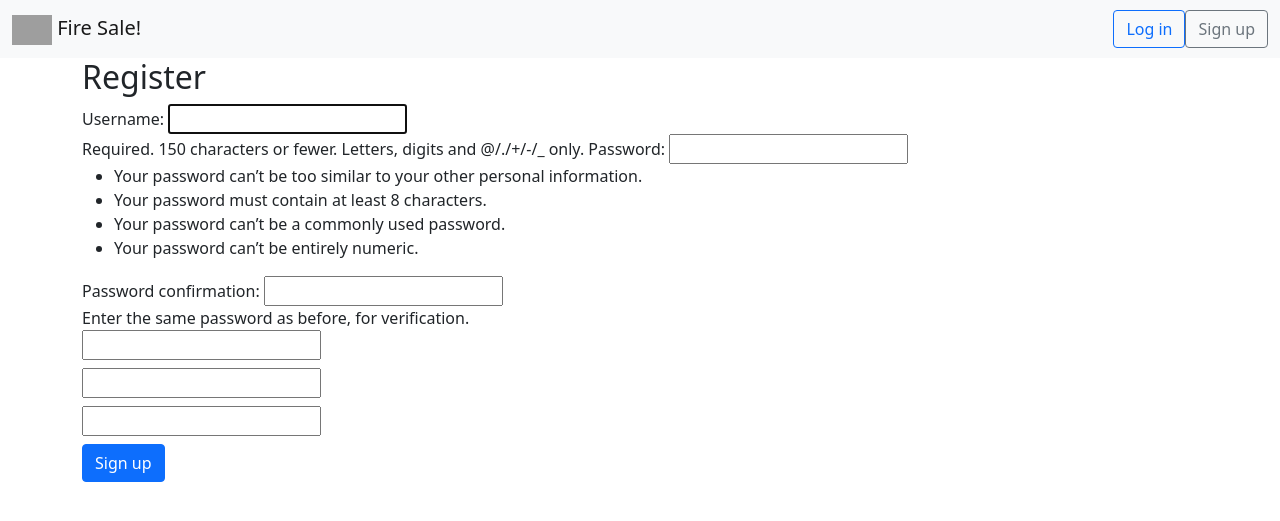
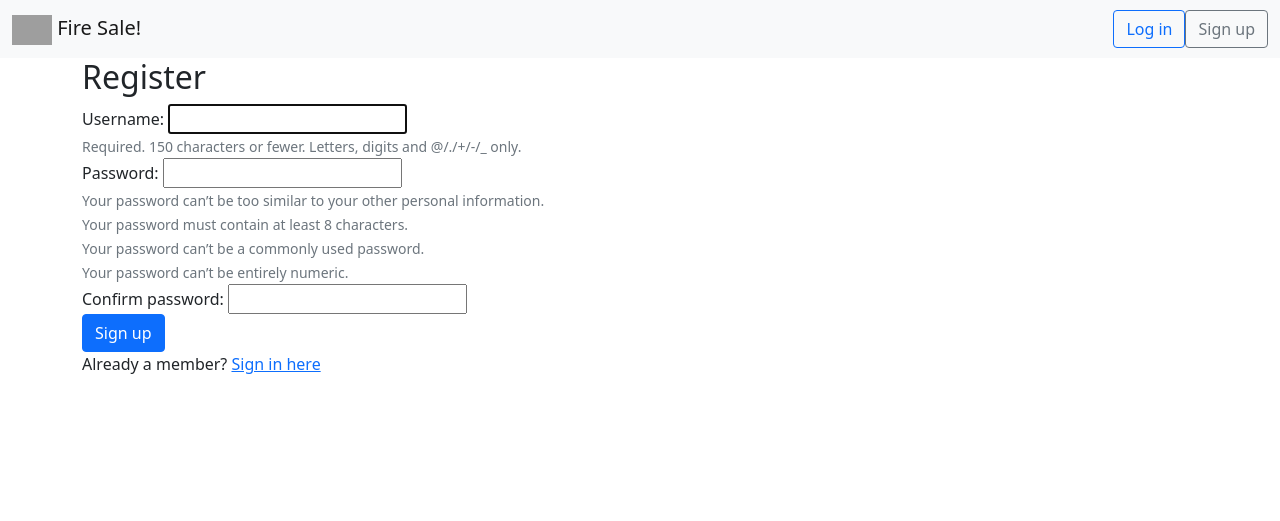
Before and after one commit to ElvarThorS/T-220-VLN2, a Django app: page /register/ in a window 1280 px wide. Shown: the top 521 px of the page. Run offline with Django 4.2, Linux system fonts and the light colour scheme; grey boxes are pictures that could not be loaded.

Commit message:
Made login and register prettier

```diff
--- a/fire_sale/firesale/views.py
+++ b/fire_sale/firesale/views.py
@@ -1,7 +1,6 @@
 from django.contrib.auth.decorators import login_required
 from django.contrib.auth.forms import UserCreationForm
 from django.shortcuts import render, redirect
-from .forms import RegisterForm
 
 
 # Create your views here.
@@ -21,7 +20,6 @@ def register(request):
             return redirect('/login')
     return render(request, 'firesale/register.html', {
         'form': UserCreationForm(),
-        'form_class': RegisterForm
     })
 
 @login_required
--- a/fire_sale/templates/firesale/login.html
+++ b/fire_sale/templates/firesale/login.html
@@ -14,6 +14,7 @@
         </div>
           <input type="submit" value="Log in" class="btn btn-primary">
         </form>
+        <br>
         <p>New to fire sale? <a href="{% url 'register' %}">Create an account</a></p>
     </div>
 {% endblock %}
--- a/fire_sale/templates/firesale/register.html
+++ b/fire_sale/templates/firesale/register.html
@@ -4,20 +4,27 @@
     <div class="form-group">
         <form method="post" class="form form-horizontal">
           {% csrf_token %}
-            <div>
-                {{ form }}
+            <div class="form-group">
+                <label>Username: </label>
+                {{ form.username }}
+                <br><small class="form-text text-muted">Required. 150 characters or fewer. Letters, digits and @/./+/-/_ only.</small>
             </div>
-            <div class="form-label">
-                {{ form.username }}
+            <div class="form-group">
+                <label>Password: </label>
+                {{ form.password1}}
+                    <br><small class="form-text text-muted">Your password can’t be too similar to your other personal information.</small>
+                    <br><small class="form-text text-muted">Your password must contain at least 8 characters.</small>
+                    <br><small class="form-text text-muted">Your password can’t be a commonly used password.</small>
+                    <br><small class="form-text text-muted">Your password can’t be entirely numeric.</small>
             </div>
-            <div class="form-label">
-                {{ form.password1}}
-            </div>
-            <div class="form-label">
+            <div class="form-group">
+                <label>Confirm password: </label>
                 {{ form.password2 }}
             </div>
             </div>
           <input type="submit" value="Sign up" class="btn btn-primary">
+            <br>
+            <p>Already a member? <a href="{% url 'login' %}">Sign in here</a></p>
         </form>
     </div>
 {% endblock %}
```
Also changed, not shown: fire_sale/firesale/forms.py (deleted, +0 -14 lines).
